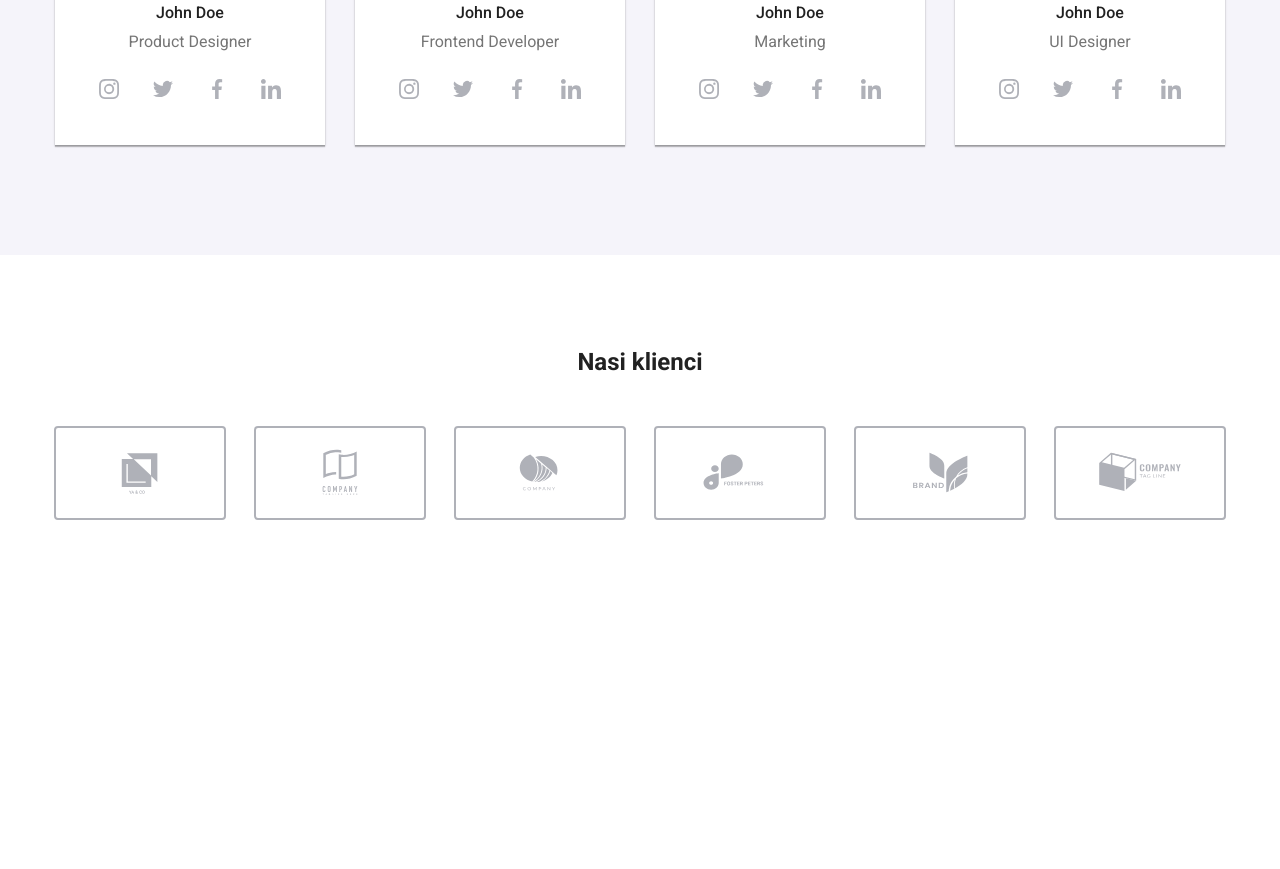
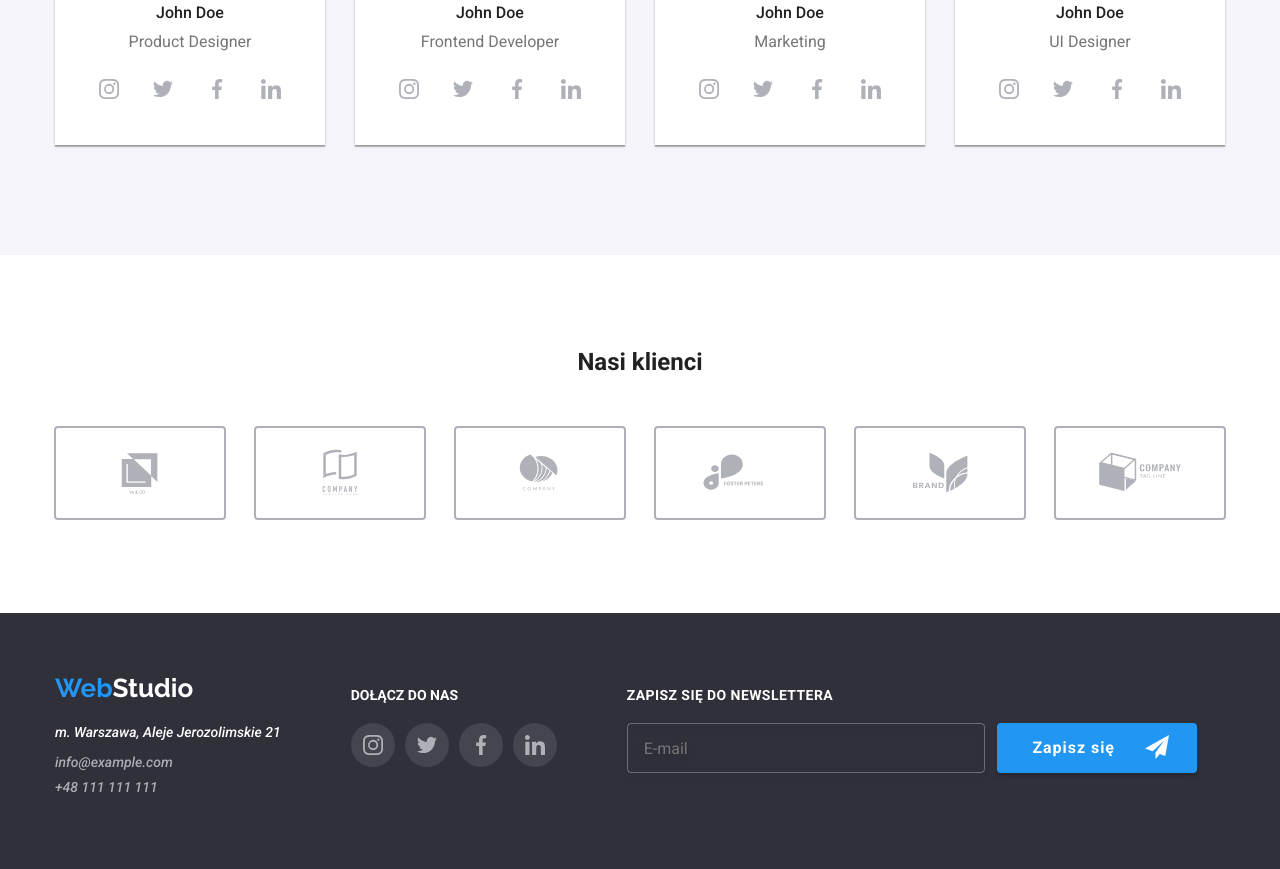
Before and after one commit to Hrabianka/goit-markup-hw-08, a plain HTML site: page index.html in a window 1280 px wide. Shown: the part 2150-3019 px from the top of the page. Before the commit the page ends 2763 px from the top, so only its background shows below. Drawn offline with nearby package versions, Linux system fonts and the light colour scheme.

Commit message:
footer section update

```diff
--- a/sass/components/_footer.scss
+++ b/sass/components/_footer.scss
@@ -1,5 +1,5 @@
 .footer {
-  display: none;
+
   background: $grey-color;
   padding-top: 60px;
   padding-bottom: 60px;
@@ -53,7 +53,7 @@
     box-sizing: border-box;
     background-color: inherit;
     padding-left: 16px;
-    width: 358px;
+    width: 100%;
     height: 50px;
     left: 815px;
     top: 2787px;
@@ -79,6 +79,7 @@
     background: $blue-color;
     box-shadow: 0px 4px 4px rgba(0, 0, 0, 0.15);
     border-radius: 4px;
+    border: 0;
     font-family: $main-font;
     font-style: normal;
     font-weight: 700;
```
Also changed, not shown: css/main.min.css, 1 other file.
